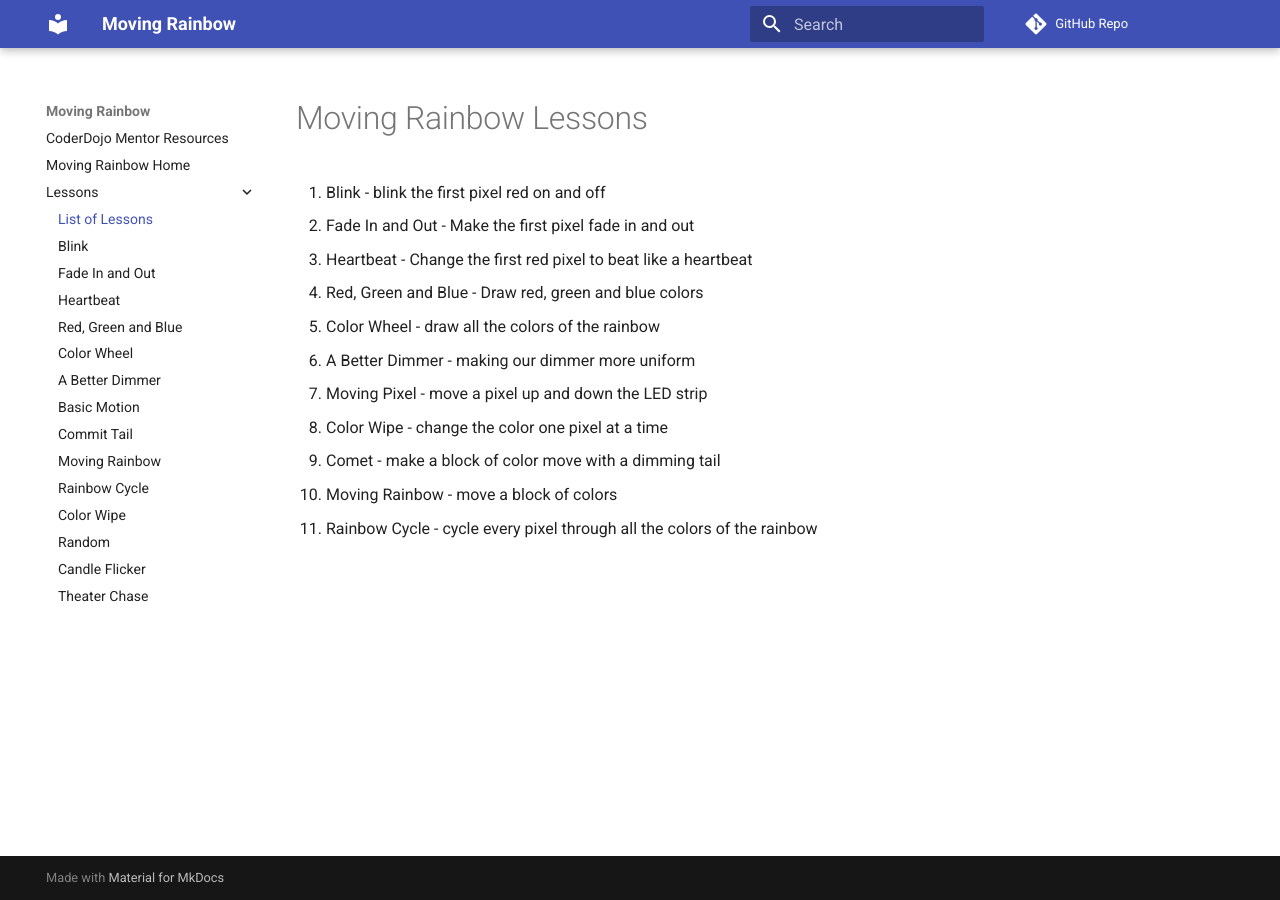
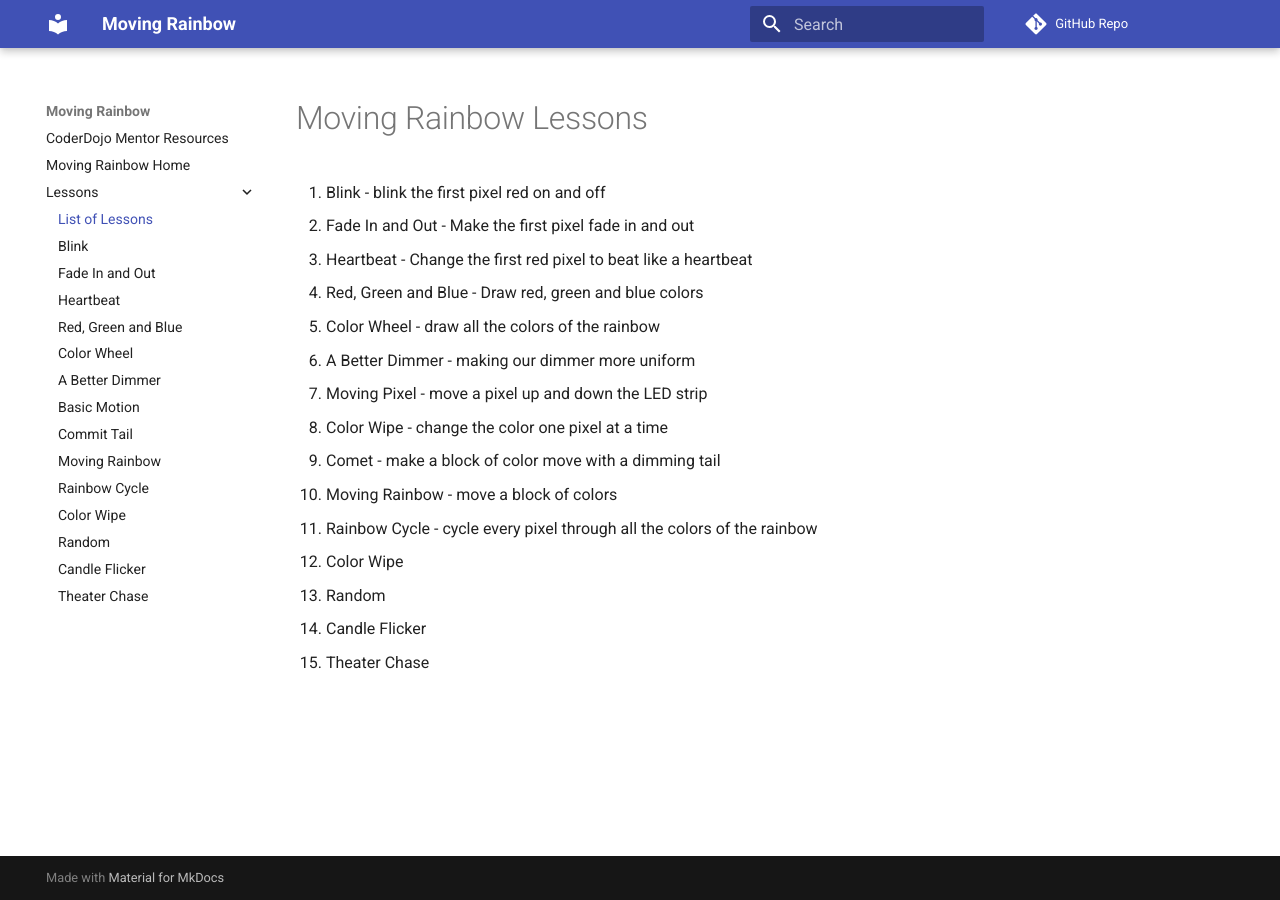
Before and after one commit to jetannenbaum/bipes-moving-rainbow, an MkDocs documentation site: the page built from docs/lessons/index.md, in a window 1280 px wide. Built offline with MkDocs 1.6.1 and Material for MkDocs 9.7.7, drawn with Linux system fonts in a browser that asks for light colours; comment, search, counter and statistics services are not loaded.

Commit message:
Updated the list of lessons

```diff
--- a/docs/lessons/index.md
+++ b/docs/lessons/index.md
@@ -11,3 +11,7 @@
 9. Comet - make a block of color move with a dimming tail
 10. Moving Rainbow - move a block of colors
 11. Rainbow Cycle - cycle every pixel through all the colors of the rainbow
+12. Color Wipe
+13. Random
+14. Candle Flicker
+15. Theater Chase
```
